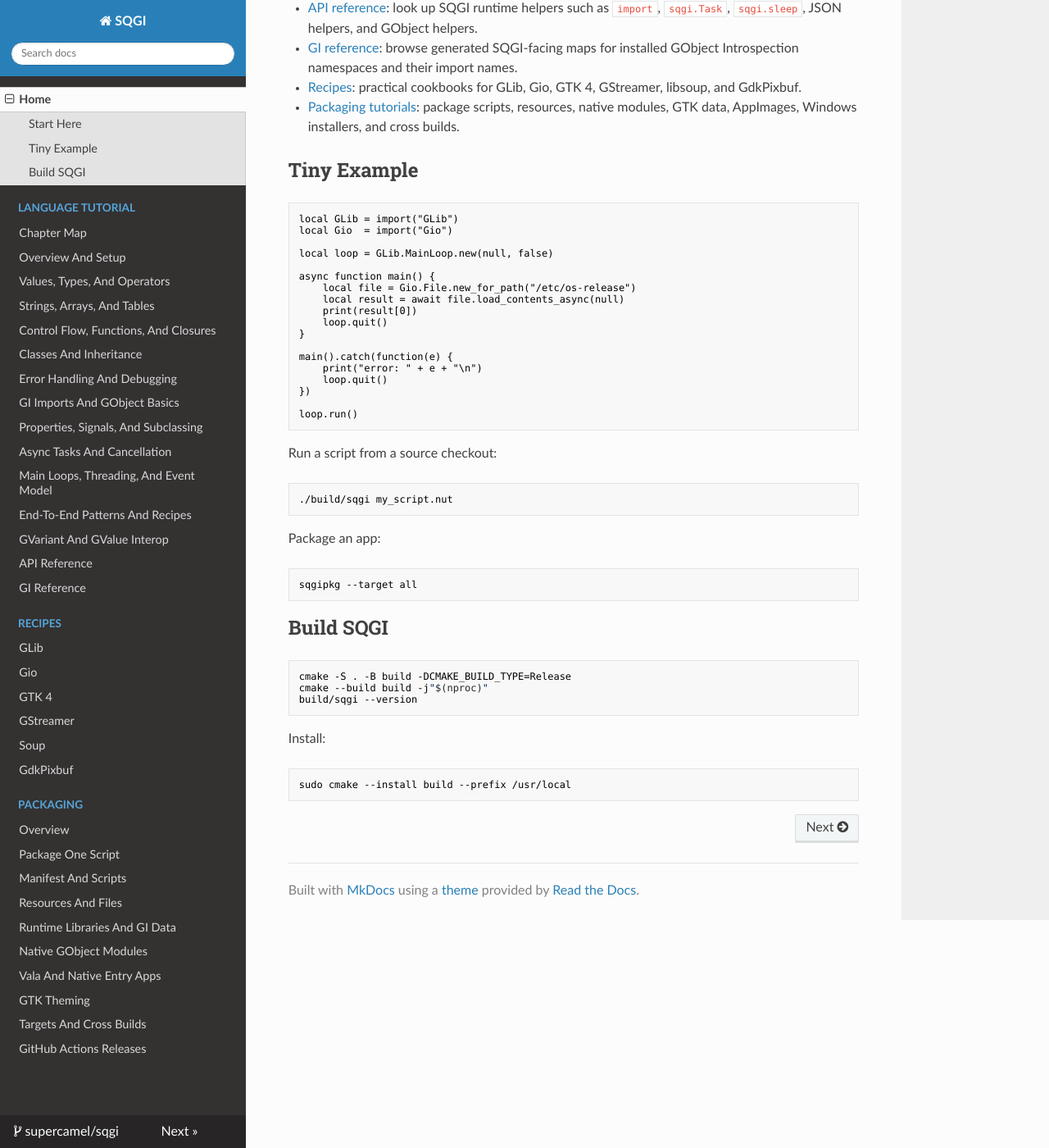
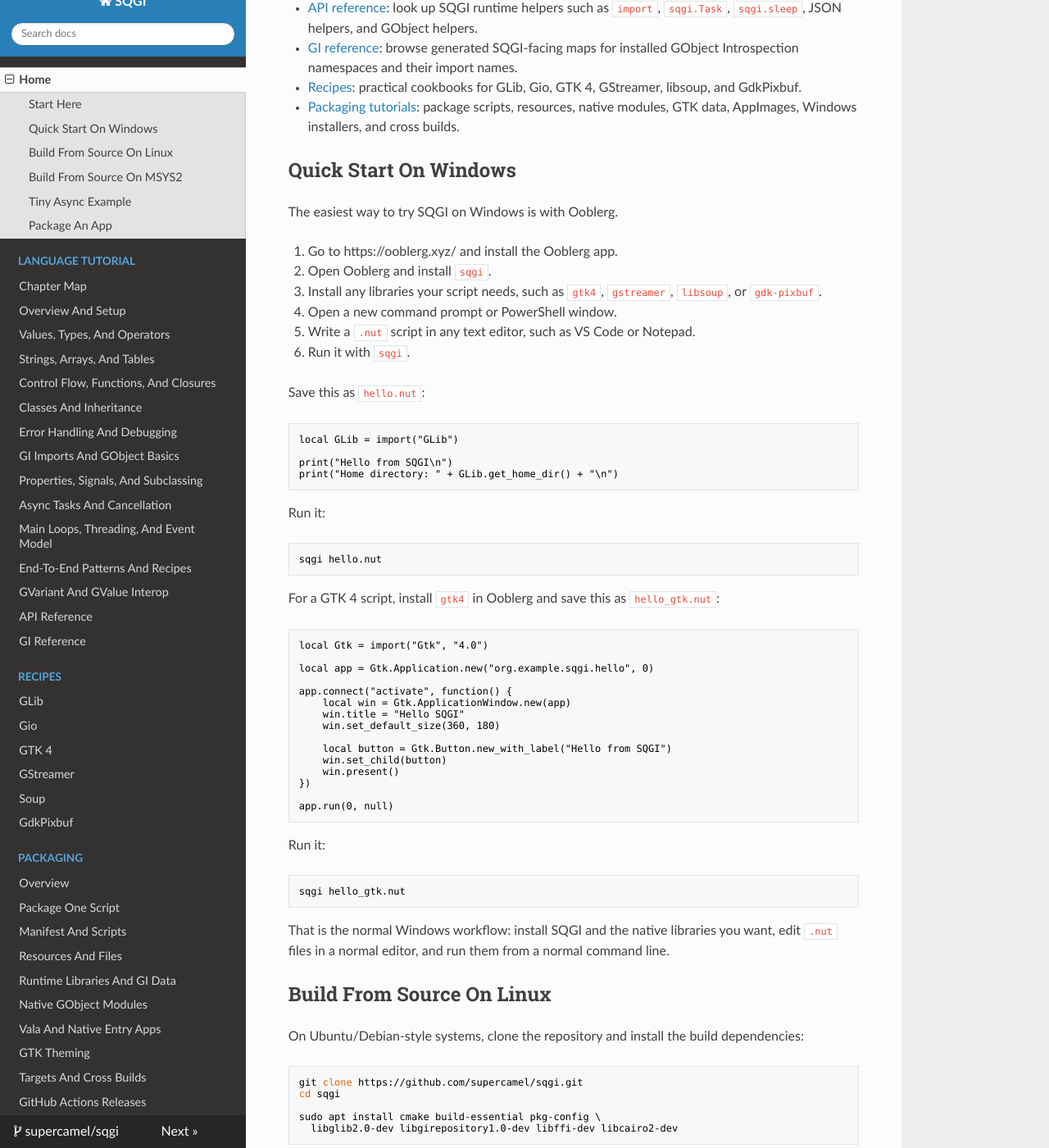
Before and after one commit to supercamel/sqgi, an MkDocs documentation site: the page built from docs/index.md, in a window 1280 px wide and 1400 px high, scrolled down 364 px. Shown: the whole window at 82% size. Built offline with MkDocs 1.6.1, drawn with Linux system fonts in a browser that asks for light colours; nearby versions of some CDN libraries; some of the changed text lies outside the part shown.

Commit message:
Enhance documentation with Quick Start and build instructions
Updated documentation to include a Quick Start section for Windows and improved examples for building from source on Linux and MSYS2.

````diff
--- a/docs/index.md
+++ b/docs/index.md
@@ -9,18 +9,149 @@
 
 ## Start Here
 
-- [Language tutorial](language/00-chapter-map.md): learn Squirrel as SQGI uses
+* [Language tutorial](language/00-chapter-map.md): learn Squirrel as SQGI uses
   it, including async and GObject integration.
-- [API reference](api/README.md): look up SQGI runtime helpers such as
+* [API reference](api/README.md): look up SQGI runtime helpers such as
   `import`, `sqgi.Task`, `sqgi.sleep`, JSON helpers, and GObject helpers.
-- [GI reference](gi_docs/index.md): browse generated SQGI-facing maps for
+* [GI reference](gi_docs/index.md): browse generated SQGI-facing maps for
   installed GObject Introspection namespaces and their import names.
-- [Recipes](recipes/glib.md): practical cookbooks for GLib, Gio, GTK 4,
+* [Recipes](recipes/glib.md): practical cookbooks for GLib, Gio, GTK 4,
   GStreamer, libsoup, and GdkPixbuf.
-- [Packaging tutorials](packaging/README.md): package scripts, resources,
+* [Packaging tutorials](packaging/README.md): package scripts, resources,
   native modules, GTK data, AppImages, Windows installers, and cross builds.
 
-## Tiny Example
+## Quick Start On Windows
+
+The easiest way to try SQGI on Windows is with Ooblerg.
+
+1. Go to https://ooblerg.xyz/ and install the Ooblerg app.
+2. Open Ooblerg and install `sqgi`.
+3. Install any libraries your script needs, such as `gtk4`, `gstreamer`,
+   `libsoup`, or `gdk-pixbuf`.
+4. Open a new command prompt or PowerShell window.
+5. Write a `.nut` script in any text editor, such as VS Code or Notepad.
+6. Run it with `sqgi`.
+
+Save this as `hello.nut`:
+
+```squirrel
+local GLib = import("GLib")
+
+print("Hello from SQGI\n")
+print("Home directory: " + GLib.get_home_dir() + "\n")
+```
+
+Run it:
+
+```bat
+sqgi hello.nut
+```
+
+For a GTK 4 script, install `gtk4` in Ooblerg and save this as `hello_gtk.nut`:
+
+```squirrel
+local Gtk = import("Gtk", "4.0")
+
+local app = Gtk.Application.new("org.example.sqgi.hello", 0)
+
+app.connect("activate", function() {
+    local win = Gtk.ApplicationWindow.new(app)
+    win.title = "Hello SQGI"
+    win.set_default_size(360, 180)
+
+    local button = Gtk.Button.new_with_label("Hello from SQGI")
+    win.set_child(button)
+    win.present()
+})
+
+app.run(0, null)
+```
+
+Run it:
+
+```bat
+sqgi hello_gtk.nut
+```
+
+That is the normal Windows workflow: install SQGI and the native libraries you
+want, edit `.nut` files in a normal editor, and run them from a normal command
+line.
+
+## Build From Source On Linux
+
+On Ubuntu/Debian-style systems, clone the repository and install the build
+dependencies:
+
+```sh
+git clone https://github.com/supercamel/sqgi.git
+cd sqgi
+
+sudo apt install cmake build-essential pkg-config \
+  libglib2.0-dev libgirepository1.0-dev libffi-dev libcairo2-dev
+```
+
+Build SQGI:
+
+```sh
+cmake -S . -B build -DCMAKE_BUILD_TYPE=Release
+cmake --build build -j"$(nproc)"
+
+build/sqgi --version
+```
+
+Run a script from the source checkout:
+
+```sh
+build/sqgi my_script.nut
+```
+
+Install system-wide:
+
+```sh
+sudo cmake --install build --prefix /usr/local
+```
+
+After installing, you can run scripts directly with:
+
+```sh
+sqgi my_script.nut
+```
+
+## Build From Source On MSYS2
+
+On MSYS2, use a MinGW-style shell such as UCRT64 or MINGW64. Clone the
+repository first:
+
+```sh
+git clone https://github.com/supercamel/sqgi.git
+cd sqgi
+```
+
+The helper script installs the matching CMake, Ninja, compiler, and GLib/GI
+dependencies:
+
+```sh
+./tools/install-msys2-prereqs.sh ucrt64
+```
+
+Then build and install:
+
+```sh
+cmake -S . -B build-ucrt64 -G Ninja \
+  -DCMAKE_BUILD_TYPE=Release \
+  -DCMAKE_INSTALL_PREFIX=/ucrt64
+
+cmake --build build-ucrt64
+cmake --install build-ucrt64
+```
+
+Check the installed interpreter:
+
+```sh
+sqgi --version
+```
+
+## Tiny Async Example
 
 ```squirrel
 local GLib = import("GLib")
@@ -29,7 +160,7 @@
 local loop = GLib.MainLoop.new(null, false)
 
 async function main() {
-    local file = Gio.File.new_for_path("/etc/os-release")
+    local file = Gio.File.new_for_path("README.md")
     local result = await file.load_contents_async(null)
     print(result[0])
     loop.quit()
@@ -43,28 +174,31 @@
 loop.run()
 ```
 
-Run a script from a source checkout:
+Run it:
 
 ```sh
-./build/sqgi my_script.nut
+sqgi my_script.nut
 ```
 
-Package an app:
+That is ordinary Squirrel calling native Gio async APIs. No generated bindings,
+no per-library glue, and no blocking file read.
+
+## Package An App
+
+From a project directory containing `main.nut`, run:
 
 ```sh
+sqgipkg
+```
+
+Useful packaging targets:
+
+```sh
+sqgipkg --target appimage
+sqgipkg --target win-dir
+sqgipkg --target win-nsis
 sqgipkg --target all
 ```
 
-## Build SQGI
-
-```sh
-cmake -S . -B build -DCMAKE_BUILD_TYPE=Release
-cmake --build build -j"$(nproc)"
-build/sqgi --version
-```
-
-Install:
-
-```sh
-sudo cmake --install build --prefix /usr/local
-```
+`sqgipkg --target all` builds the configured Linux and Windows outputs, such as
+AppImages, Windows app directories, and NSIS installers.
````
